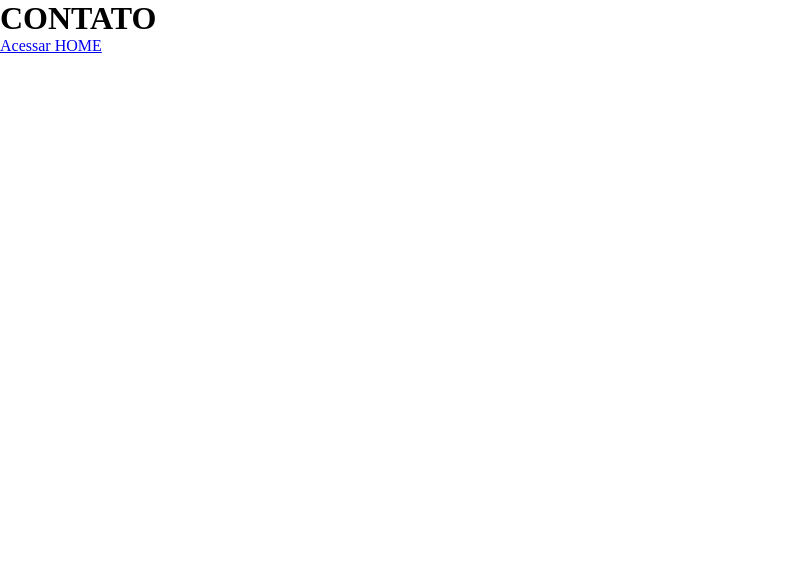
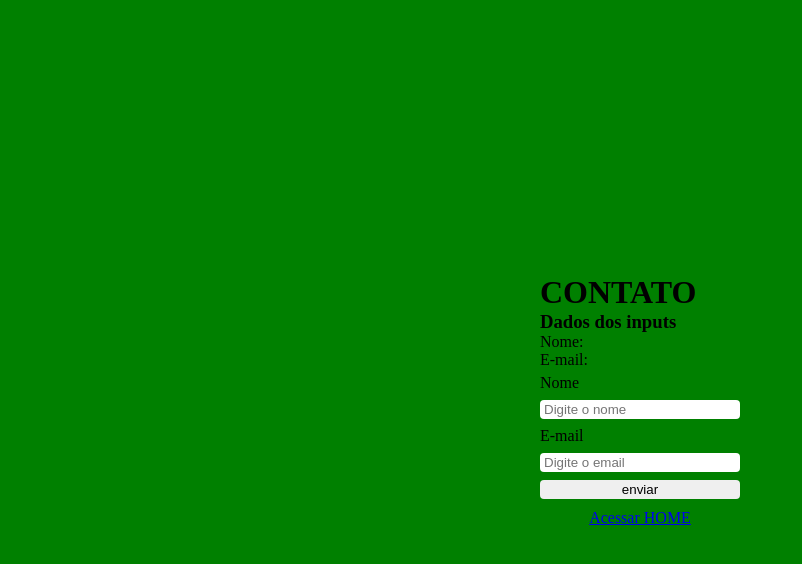
Before and after one commit to zairobastos/gamacademy, a React (Create React App) app: page /Contato in a window 1280 px wide. Shown: the top 564 px of the page, without its empty margins (0-802 px from the left). Built offline with nearby package versions, Linux system fonts and the light colour scheme.

Commit message:
Criação do formulário de contato

```diff
--- a/src/views/Contacts/index.tsx
+++ b/src/views/Contacts/index.tsx
@@ -1,14 +1,35 @@
-import React from "react";
+import React, { useState } from "react";
 import { Link } from "react-router-dom";
 
-// import { Container } from './styles';
+import { Container } from "./style";
 
+interface iDados {
+	nome: string;
+	email: string;
+}
 const Contacts: React.FC = () => {
+	const [dados,setDados] = useState<iDados>({} as iDados);
 	return(
-		<div>
-			<h1>CONTATO</h1>
+		<Container>
+			<div>
+				<h1>CONTATO</h1>
+				<div>
+					<h3>Dados dos inputs</h3>
+					<p>Nome: {dados.nome}</p>
+					<p>E-mail: {dados.email}</p>
+				</div>
+				<form>
+					<label htmlFor="nome">Nome</label>
+					<input type="text" placeholder="Digite o nome" id="nome" onChange={e => setDados({...dados, nome:e.target.value})} />
+
+					<label htmlFor="email">E-mail</label>
+					<input type="email" placeholder="Digite o email" id="email"  onChange={e => setDados({...dados,email: e.target.value})} />
+
+					<input type="submit" value="enviar" />
+				</form>
+			</div>
 			<Link to="/">Acessar HOME</Link>
-		</div>
+		</Container>
 	);
 };
 
--- /dev/null
+++ b/src/views/Contacts/style.ts
@@ -0,0 +1,24 @@
+import styled from "styled-components";
+
+export const Container = styled.div`
+  width: 100%;
+  height: 100vh;
+  background-color: green;
+  display: flex;
+  align-items: center;
+  justify-content: center;
+  flex-direction: column;
+  form {
+    width: 200px;
+    display: flex;
+    flex-direction: column;
+    gap: 8px;
+    margin: 5px 0px 10px 0px;
+    input {
+      width: 100%;
+      padding: 2px 4px;
+      border-radius: 4px;
+      border: none;
+    }
+  }
+`;
--- a/src/views/home/index.tsx
+++ b/src/views/home/index.tsx
@@ -1,12 +1,22 @@
-import React from "react";
+import React, {useState} from "react";
 import {Link} from "react-router-dom";
 import { Container } from "./style";
 
 const home: React.FC = () => {
+	const [isLoad, setIsLoad] = useState(true);
 	return(
 		<Container>
-            HOME
-			<Link to="/Contato">Acessar página de contato</Link>
+			{
+				isLoad ?(
+					<p>Carregando...</p>
+				):(
+					<div>
+						HOME
+						<Link to="/Contato">Acessar página de contato</Link>
+					</div>
+				)
+			}
+			<button onClick={()=>{setIsLoad(!isLoad);}}>Mudar isLoad</button>
 		</Container>
 	);
 };
--- a/src/views/home/style.ts
+++ b/src/views/home/style.ts
@@ -3,5 +3,9 @@ import styled from "styled-components";
 export const Container = styled.div`
   width: 100%;
   height: 100vh;
+  display: flex;
+  align-items: center;
+  justify-content: center;
+  flex-direction: column;
   background-color: red;
 `;
```
